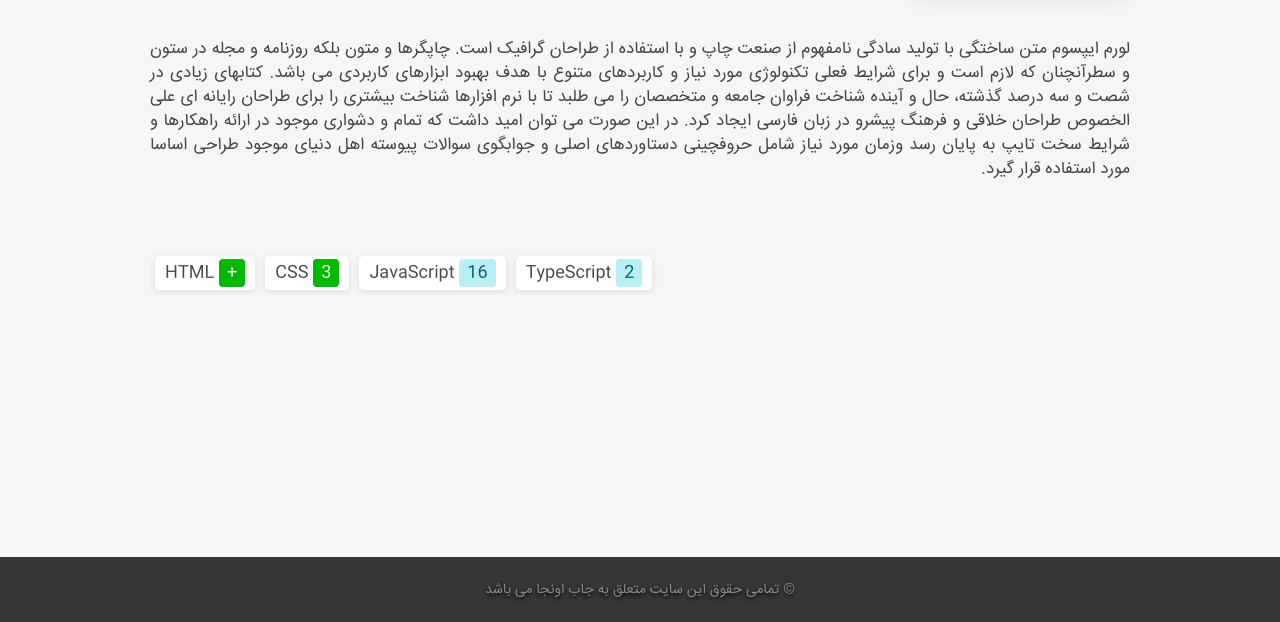
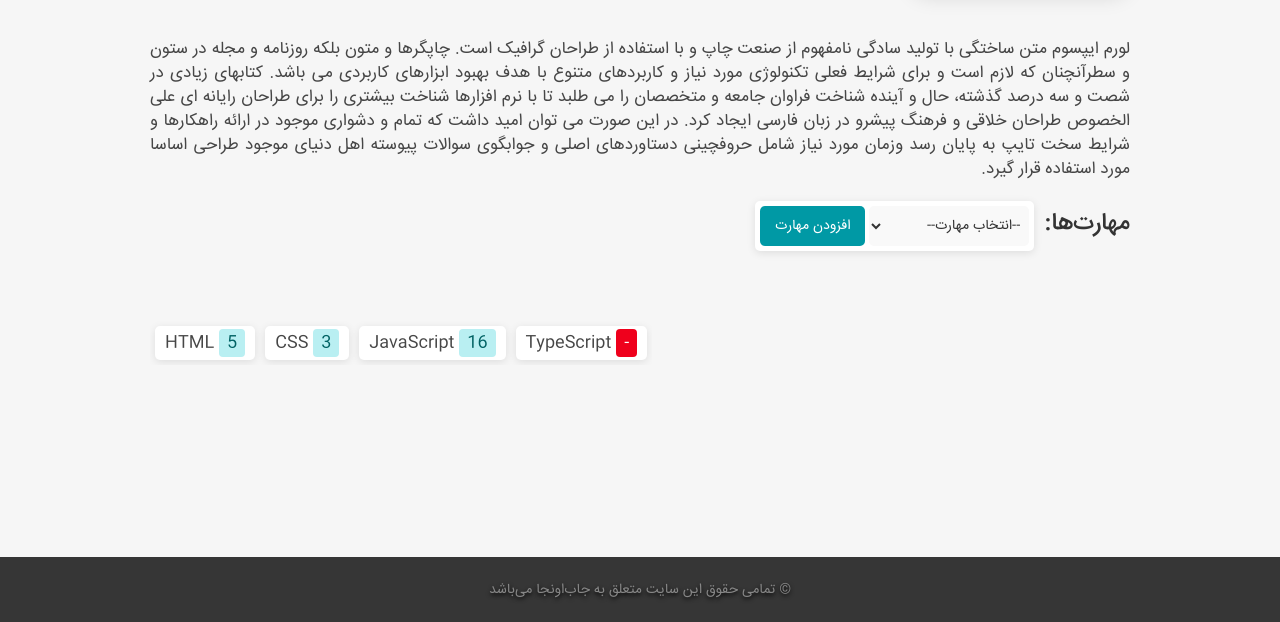
Before and after one commit to htan1375/HTJobUnjaUI, a plain HTML site: page profile-my.html in a window 1280 px wide. Shown: the part 343-965 px from the top of the page. Drawn offline with nearby package versions, Linux system fonts and the light colour scheme.

Commit message:
Profiles other and myself done

```diff
--- a/css/styles.css
+++ b/css/styles.css
@@ -93,6 +93,7 @@ body{
 .section-name{
     position: relative;
     float: right;
+    font-weight: bold;
     top: 20px;
     right: 180px;
     color: #464646;
@@ -101,7 +102,7 @@ body{
 .section-job-title{
     position: relative;
     float: right;
-    top: 80px;
+    top: 85px;
     right: -35px;
     font-size: larger;
     color: #666666;
@@ -117,8 +118,45 @@ body{
     color: #464646;
 }
 
+.section-add-skill{
+    position: relative;
+    display: flex;
+    float: right;
+    top: -160px;
+    padding: 0 150px;
+    justify-content: center;
+    align-content: center;
+}
+
+.add-skill-block{
+    padding: 5px;
+    margin: 10px;
+    background: #ffffff;
+    text-decoration: none;
+    border-radius: 5px;
+    box-shadow: 0 2px 8px #0000001A;
+}
+
+.add-skill-list{
+    height: 40px;
+    border: 2px #ededed;
+    background: #f9f9f9;
+    min-width: 160px;
+    border-radius: 5px;
+    padding: 0 5px 0 5px;
+}
+
+.add-skill-btn{
+    height: 40px;
+    background: #0099a5;
+    color: #ffffff;
+    border-radius: 5px;
+    border: 0;
+    padding: 0 15px;
+}
+
 .section-skills{
-    display: flow;
+    display: flex;
     flex-flow: row;
     top: -100px;
     padding: 0px 150px;
@@ -126,16 +164,7 @@ body{
     float: left;
 }
 
-.section-skills ul{
-    display: flow;
-    list-style-type: none;
-    margin: 0;
-    padding: 0;
-    overflow: hidden;
-}
-
 .section-skills li{
-    display: flow;
     float: left;
     color: #464646;
     align-content: center;
@@ -149,6 +178,14 @@ body{
     border-radius: 5px;
     box-shadow: 0 2px 8px #0000001A;
     direction: ltr;
+}
+
+.section-skills ul{
+    display: flow;
+    list-style-type: none;
+    margin: 0;
+    padding: 0;
+    overflow: hidden;
 }
 
 .section-skills .point{
@@ -174,6 +211,11 @@ body{
     color: #006264;
 }
 
+.section-skills .pr{
+     background: #ef001c;
+     color: #ffffff;
+ }
+
 .section-skills {
     position: relative;
 }
--- a/profile-my.html
+++ b/profile-my.html
@@ -32,22 +32,42 @@
         <h1 class="section-name">محمدرضا کیانی</h1>
         <p class="section-job-title">اعلی حضرت</p>
         <p class="section-bio">لورم ایپسوم متن ساختگی با تولید سادگی نامفهوم از صنعت چاپ و با استفاده از طراحان گرافیک است. چاپگرها و متون بلکه روزنامه و مجله در ستون و سطرآنچنان که لازم است و برای شرایط فعلی تکنولوژی مورد نیاز و کاربردهای متنوع با هدف بهبود ابزارهای کاربردی می باشد. کتابهای زیادی در شصت و سه درصد گذشته، حال و آینده شناخت فراوان جامعه و متخصصان را می طلبد تا با نرم افزارها شناخت بیشتری را برای طراحان رایانه ای علی الخصوص طراحان خلاقی و فرهنگ پیشرو در زبان فارسی ایجاد کرد. در این صورت می توان امید داشت که تمام و دشواری موجود در ارائه راهکارها و شرایط سخت تایپ به پایان رسد وزمان مورد نیاز شامل حروفچینی دستاوردهای اصلی و جوابگوی سوالات پیوسته اهل دنیای موجود طراحی اساسا مورد استفاده قرار گیرد.</p>
+        <span class="section-add-skill">
+            <h3>مهارت‌ها:</h3>
+            <div class="add-skill-block">
+                <select class="add-skill-list">
+                    <option value="select">--انتخاب مهارت--</option>
+                    <option value="skill">مهارت 1</option>
+                    <option value="skill">مهارت 2</option>
+                    <option value="skill">مهارت 3</option>
+                </select>
+                <input class="add-skill-btn" type="button" value="افزودن مهارت">
+            </div>
+        </span>
         <div class="section-skills">
             <ul>
-                <li><span class="title">HTML</span>
-                    <span class="point pg">+</span></li>
-                <li><span class="title">CSS</span>
-                    <span class="point pg">3</span></li>
-                <li><span class="title">JavaScript</span>
-                    <span class="point pb">16</span></li>
-                <li><span class="title">TypeScript</span>
-                    <span class="point pb">2</span></li>
+                <li class="skill-block">
+                    <span class="title">HTML</span>
+                    <span class="point pb">5</span>
+                </li>
+                <li class="skill-block">
+                    <span class="title">CSS</span>
+                    <span class="point pb">3</span>
+                </li>
+                <li class="skill-block">
+                    <span class="title">JavaScript</span>
+                    <span class="point pb">16</span>
+                </li>
+                <li class="skill-block">
+                    <span class="title">TypeScript</span>
+                    <span class="point pr">-</span>
+                </li>
             </ul>
         </div>
     </section>
 
     <footer class="footer">
-        <p>&copy; تمامی حقوق این سایت متعلق به جاب اونجا می باشد</p>
+        <p>&copy; تمامی حقوق این سایت متعلق به جاب‌اونجا می‌باشد</p>
     </footer>
 </body>
 </html>
```
Also changed, not shown: profile-other.html (+17 -9 lines).
